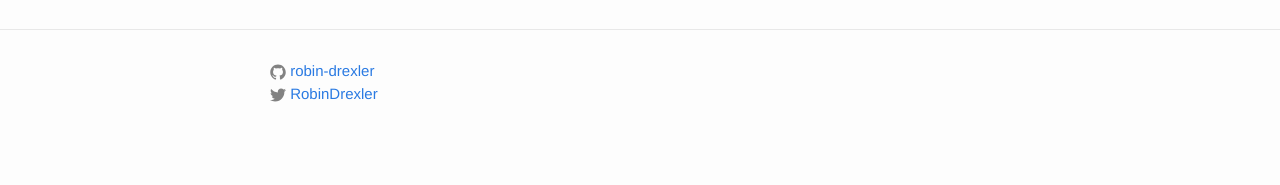
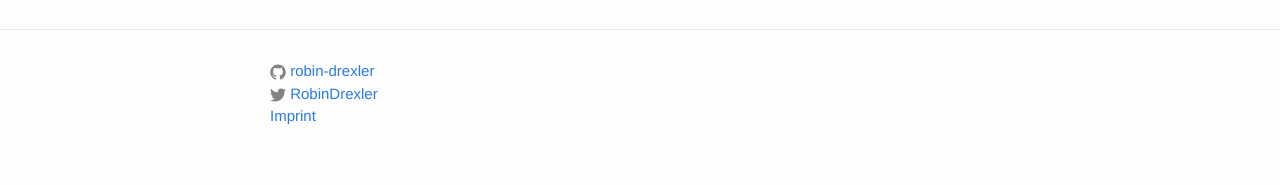
Before and after one commit to robin-drexler/robin-drexler.com, a Jekyll site: the page built from blog.markdown, in a window 1280 px wide. Shown: the part 1617-1802 px from the top of the page. Built offline with Jekyll 4.4.1, drawn with Linux system fonts in a browser that asks for light colours.

Commit message:
add imprint and hi :)

```diff
--- a/_includes/footer.html
+++ b/_includes/footer.html
@@ -17,6 +17,9 @@
             {% include icon-twitter.html username=site.twitter_username %}
           </li>
           {% endif %}
+          <li>
+            <a href="/about">Imprint</a>
+          </li>
         </ul>
       </div>
 
--- a/about.markdown
+++ b/about.markdown
@@ -4,6 +4,6 @@ permalink: /about/
 ---
 
 Robin Drexler
-Bahrenfelder Chaussee 54
+Stahltwiete 19c
 22761 Hamburg
 Email: [d…@gmail.com](http://www.google.com/recaptcha/mailhide/d?k=01YmFUWNkuMPavZceDFMbXYQ==&c=9vMatZftCVhYbUWcLFgqdIpTzCnahluF8mlcHiZL-ic= "Reveal this e-mail address")
```
Also changed, not shown: index.md (+1 -0 lines).
